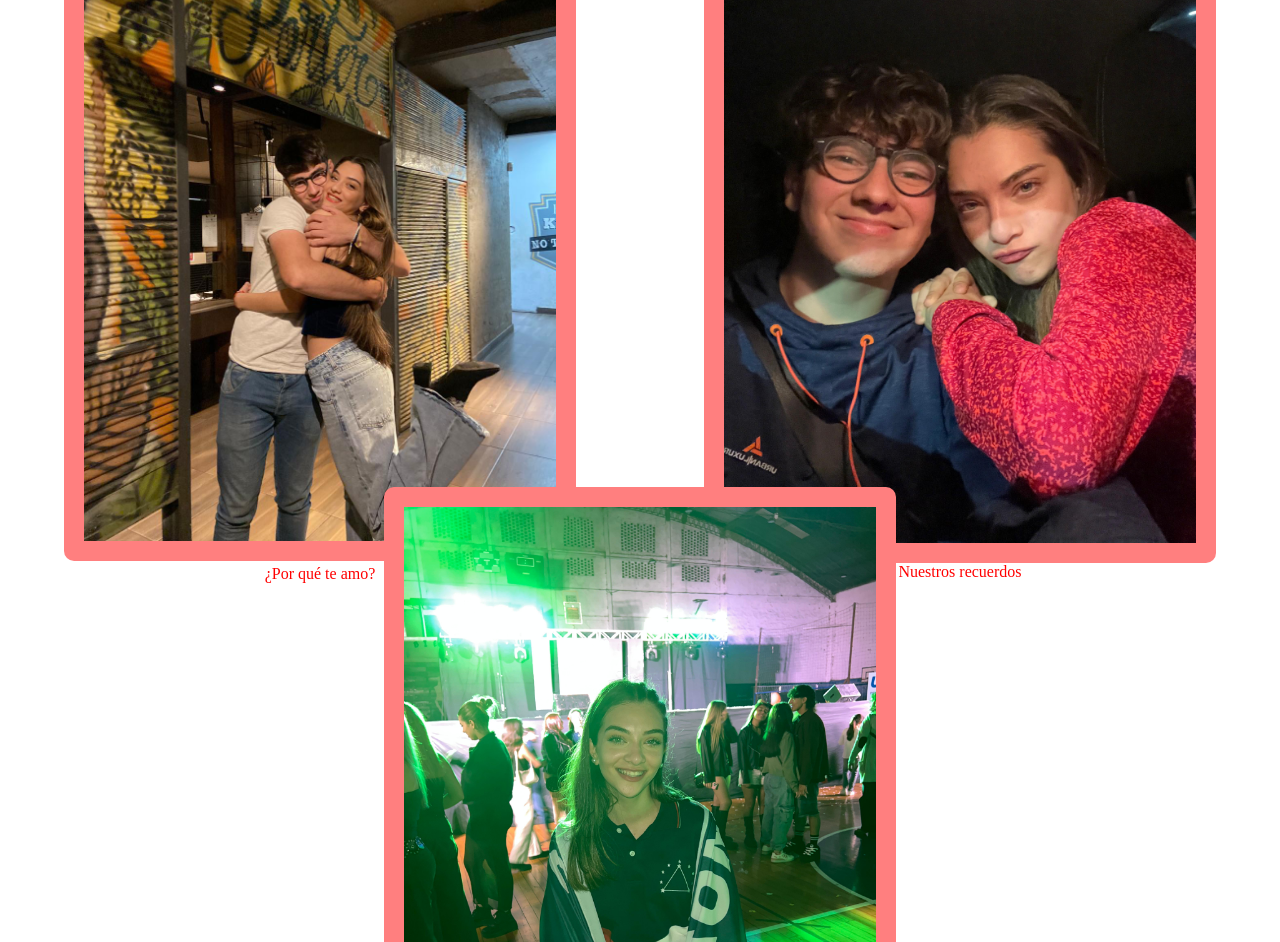
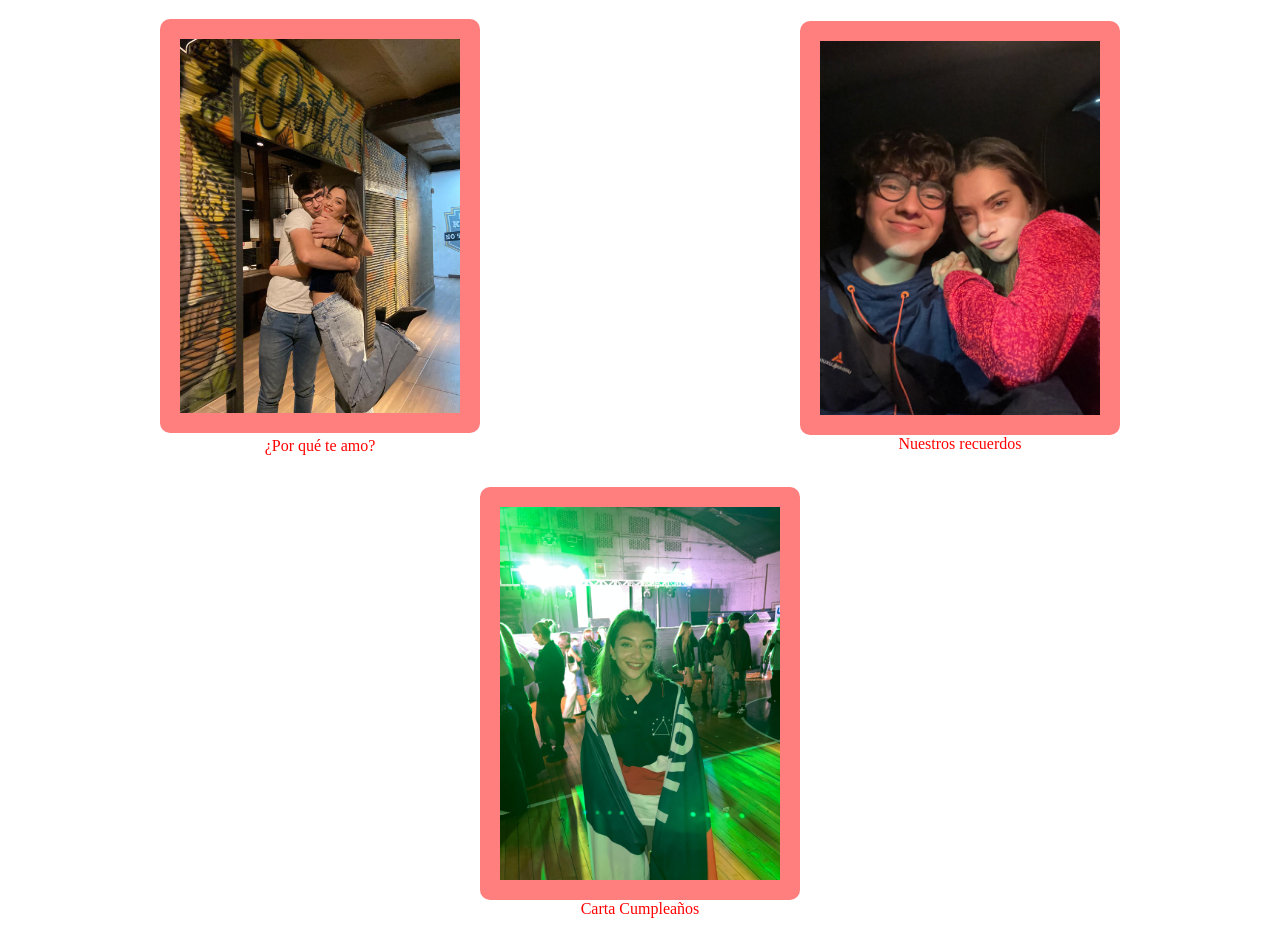
Before and after one commit to Matiussss1/Pagina-cumple-yure, a plain HTML site: page index.html in a window 1280 px wide. Shown: the part 69-1011 px from the top of the page. After the commit the page ends 987 px from the top, so only its background shows below. Drawn offline with Linux system fonts and the light colour scheme; a web font is replaced by a local one.

Commit message:
cambio imagen

```diff
--- a/styles.css
+++ b/styles.css
@@ -54,7 +54,7 @@ main{
 }
 
 .imagen-porter{
-    width: 40vw;
+    width: 20rem;
     background-color: rgb(255, 127, 127);
     padding: 20px;
     border-radius: 10px;
@@ -69,7 +69,7 @@ main{
 
 .imagenauto{
     display: flex;
-    width: 40vw;
+    width: 20rem;
     background-color: rgb(255, 127, 127);
     padding: 20px;
     border-radius: 10px;
@@ -97,7 +97,7 @@ main{
 }
 .foto-presentacion{
     display: flex;
-    width: 40vw;
+    width: 20rem;
     background-color: rgb(255, 127, 127);
     padding: 20px;
     border-radius: 10px;
```
